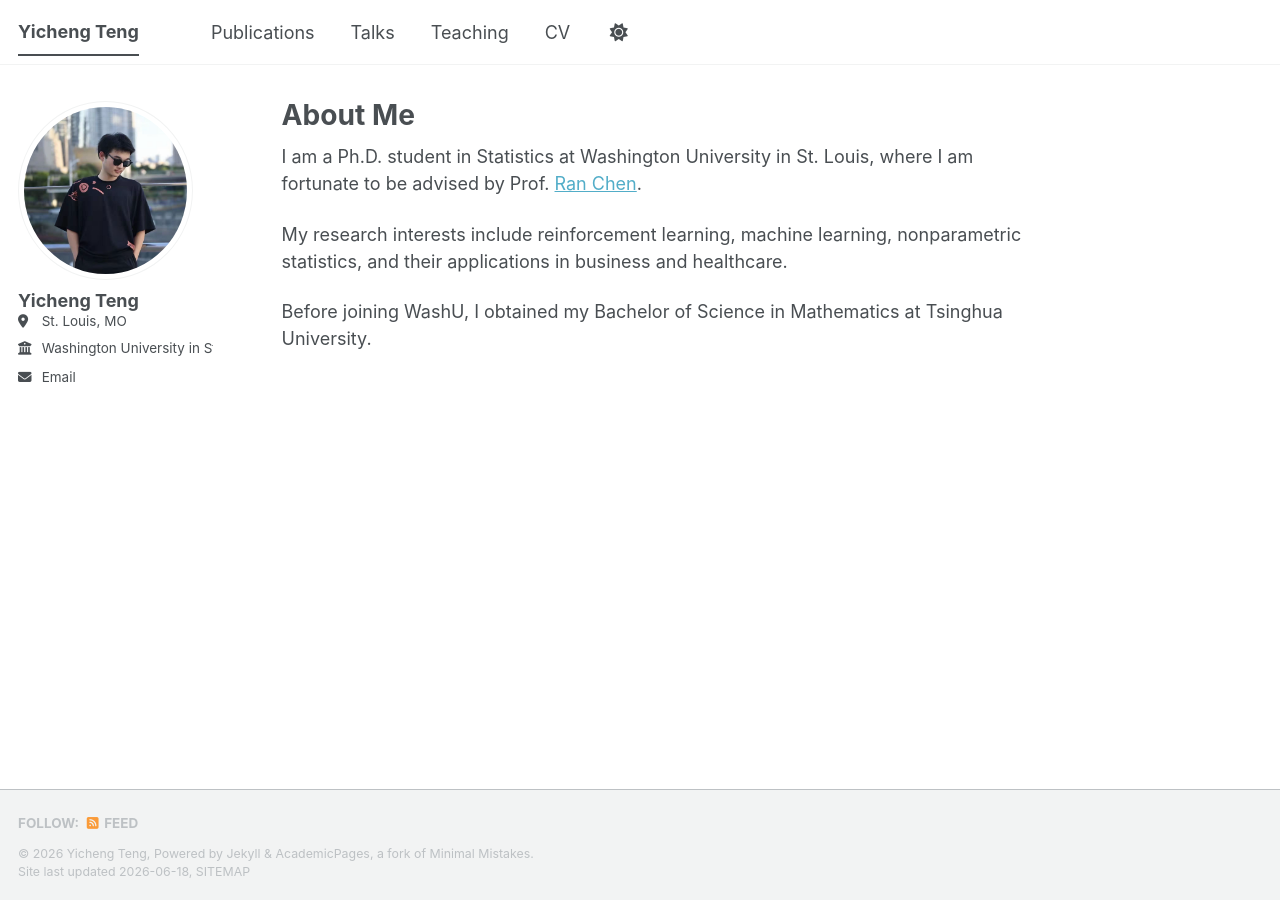
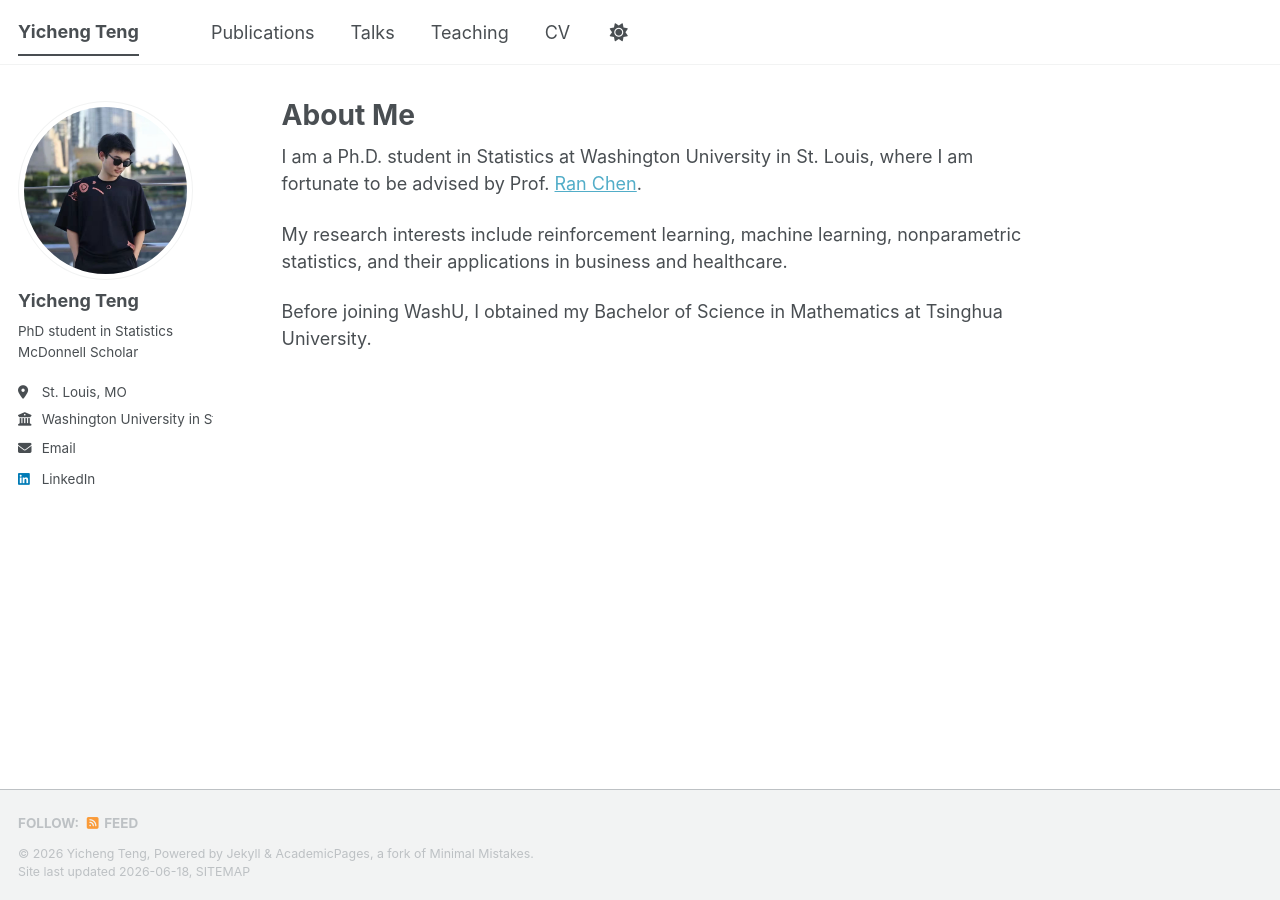
Before and after one commit to Yicheng-Teng/Yicheng-Teng.github.io, a Jekyll site: the page built from _pages/about.md, in a window 1280 px wide. Built offline with Jekyll 4.4.1, drawn with Linux system fonts in a browser that asks for light colours; a script bundle is joined from its source files by our own code; library files that are not in the unit come from our copies.

Commit message:
Update _config.yml

```diff
--- a/_config.yml
+++ b/_config.yml
@@ -26,7 +26,7 @@ author:
   avatar           : "profile.png"
   name             : "Yicheng Teng"
   pronouns         : # example: "she/her"
-  bio              :
+  bio              : "PhD student in Statistics<br>McDonnell Scholar"
   location         : "St. Louis, MO"
   employer         : "Washington University in St. Louis"
   uri              : # URL
@@ -66,7 +66,7 @@ author:
   keybase          : # Username
   instagram        : # Username
   lastfm           : # Username
-  linkedin         : # Username
+  linkedin         : "Yicheng Teng"
   mastodon         : # URL
   medium           : # URL
   pinterest        : # Username
```
